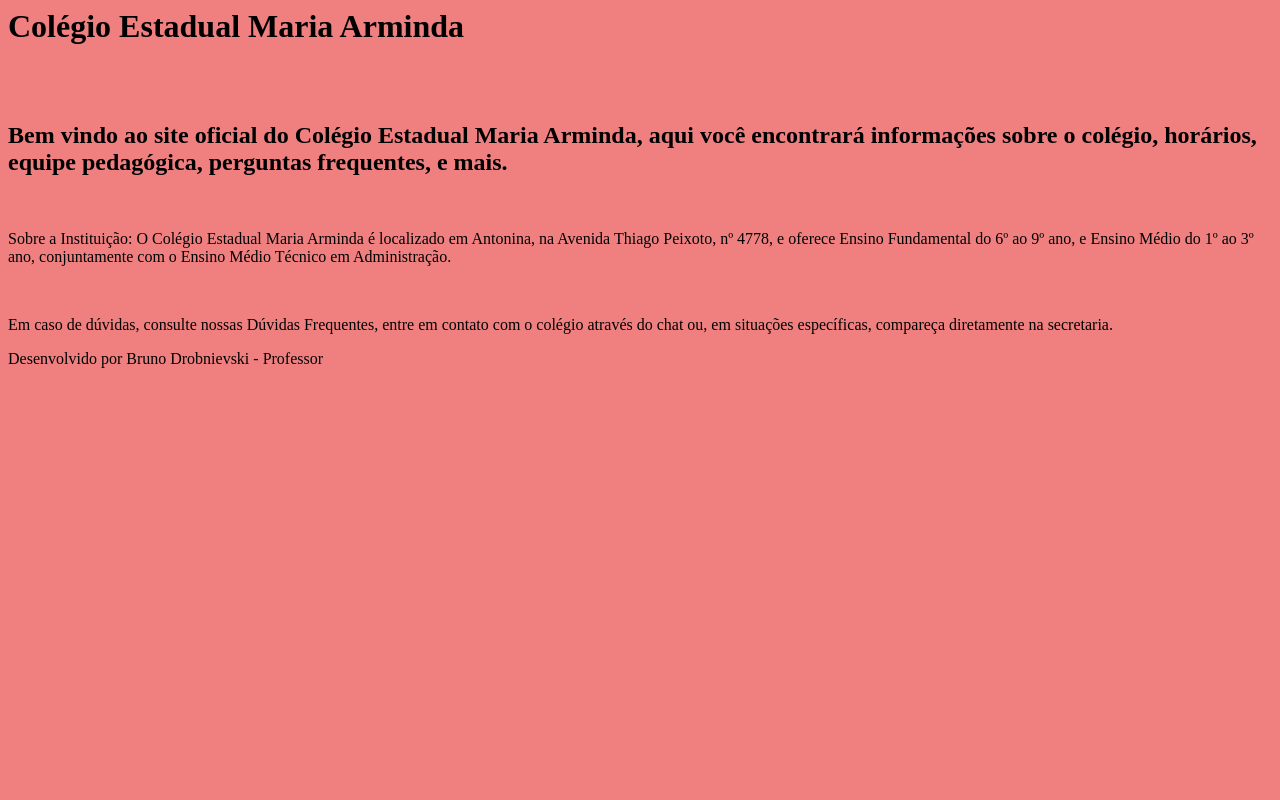
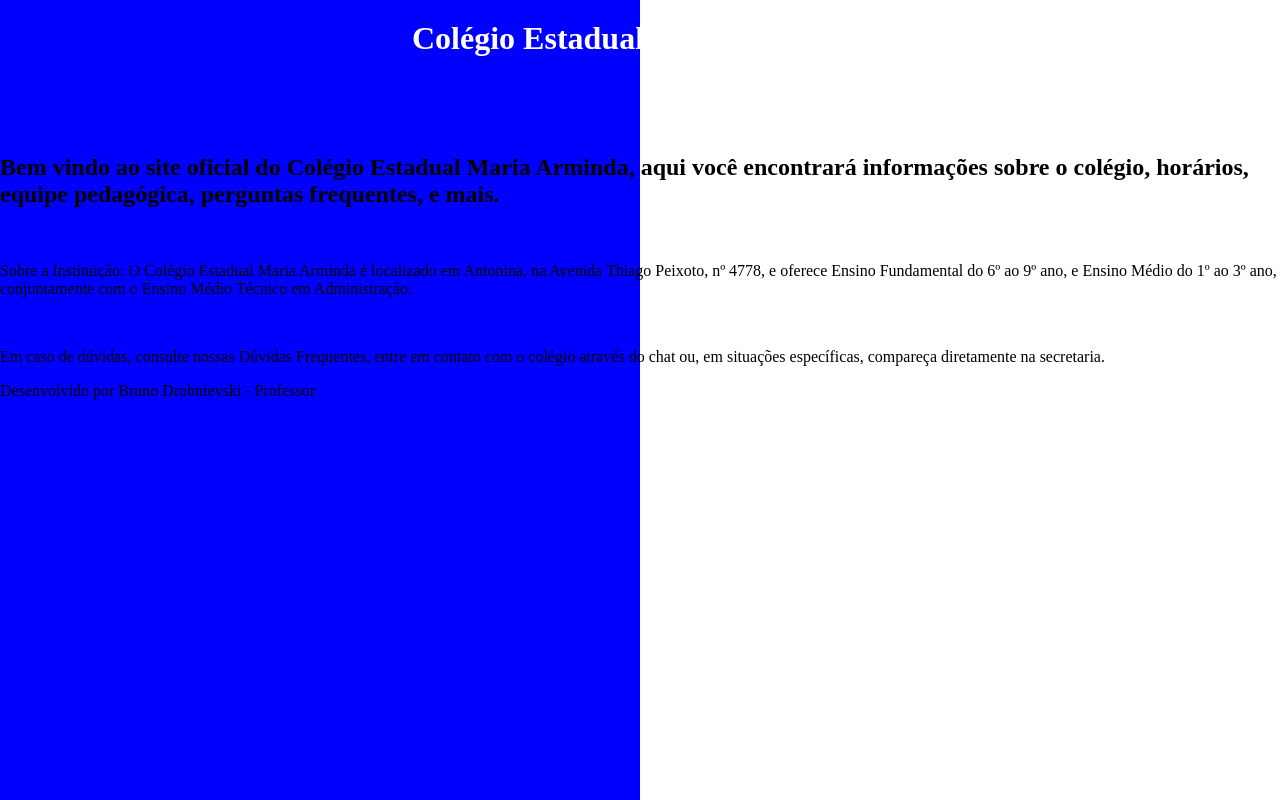
Before and after one commit to Brunodro1/AulasFormadores, a plain HTML site: page index.html in a window 1280 px wide. Drawn offline with Linux system fonts and the light colour scheme.

Commit message:
Teste metade

```diff
--- a/index.html
+++ b/index.html
@@ -4,7 +4,15 @@
     <h1> Colégio Estadual Maria Arminda </h1>
     <style>
         body {
-            background-color: lightcoral;
+            background: linear-gradient(to right, blue 50%, white 50%);
+            margin: 0;
+            padding: 0;
+        }
+
+        h1 {
+            text-align: center;
+            padding: 20px 0;
+            color: white; /* Set the text color to white for visibility */
         }
     </style>
 </head>
```
